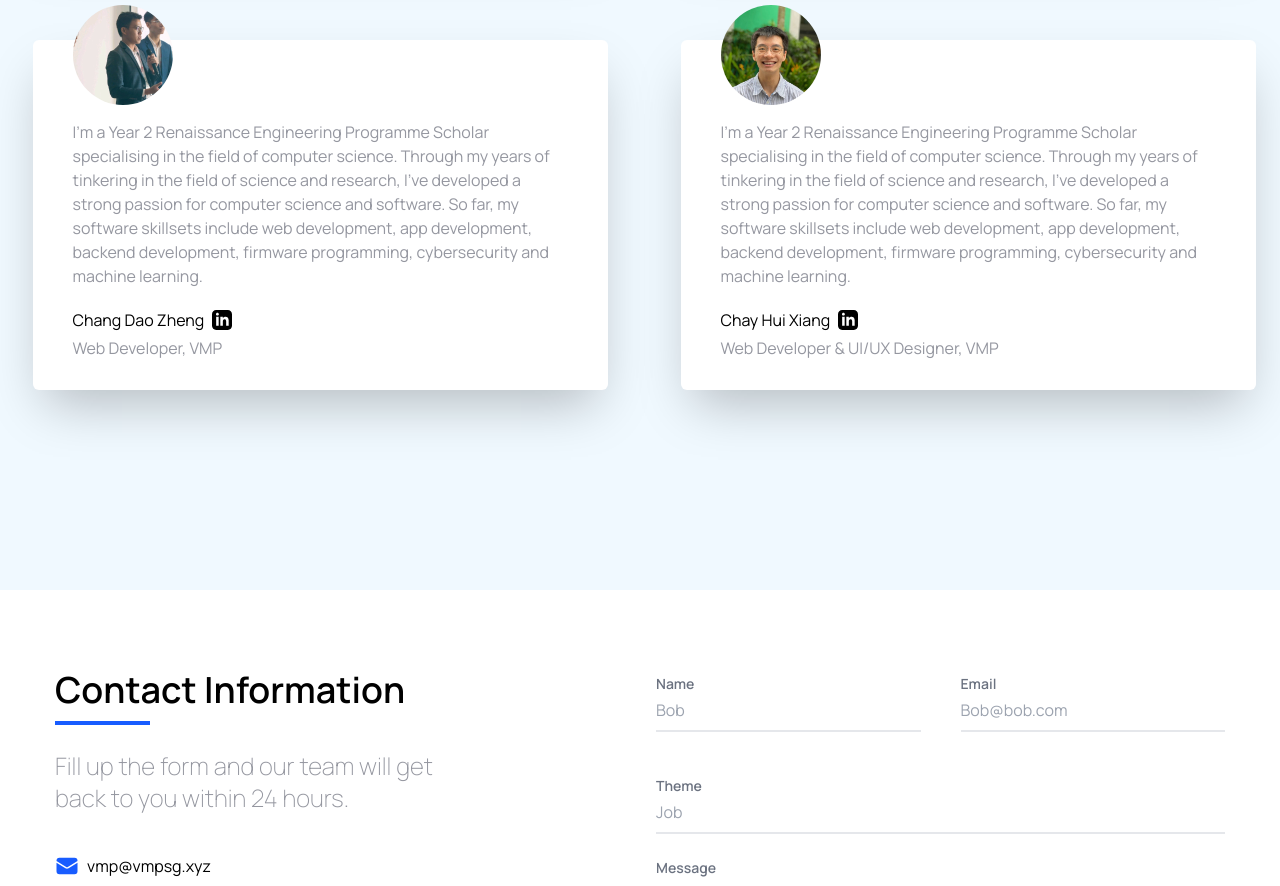
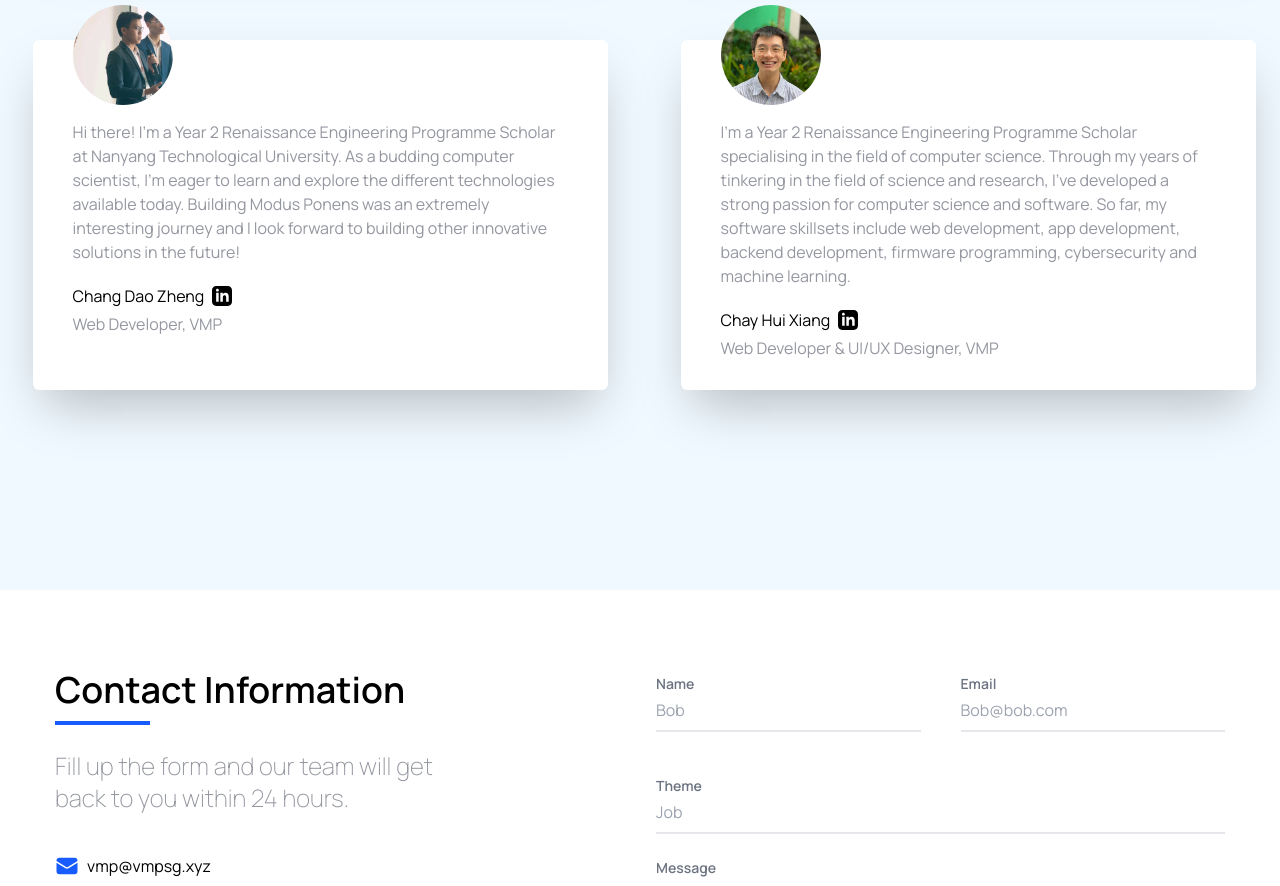
Before and after one commit to VMP-SG/PSACodeSprint2022, a Next.js app in the folder modus-ponens/: page / in a window 1280 px wide. Shown: the part 1540-2426 px from the top of the page. Built offline with nearby package versions, Linux system fonts and the light colour scheme; no server answers.

Commit message:
Description Editing

```diff
--- a/modus-ponens/components/ApprovePages/AETOSApproval.js
+++ b/modus-ponens/components/ApprovePages/AETOSApproval.js
@@ -185,7 +185,7 @@ export default function AETOSApproval({ user, id }) {
         }}
         headingText={"Approve Request"}
         bodyText={"Are you sure you want to approve the request?"}
-        rejectCount={3}
+        rejectCount={1}
         onClickButton={handleApprove}
       />
     </div>
--- a/modus-ponens/components/ApprovePages/ApproveModal.js
+++ b/modus-ponens/components/ApprovePages/ApproveModal.js
@@ -41,7 +41,7 @@ const ApproveModal = ({
               )}
             </div>
             {rejectCount && <div className="my-[20px] text-center font-secondary text-[16px]">
-              <span className="font-bold underline">{rejectCount}</span> items were rejected.
+              <span className="font-bold underline">{rejectCount}</span> {rejectCount > 1? "items were rejected": "item was rejected"}.
             </div>}
             <div className="my-[30px] text-center font-secondary text-[16px]">
               {bodyText}
--- a/modus-ponens/components/Home/CreatorSection.js
+++ b/modus-ponens/components/Home/CreatorSection.js
@@ -21,7 +21,7 @@ const LeftChild = () => {
       />
       <CreatorCard
         text={
-          "I'm a Year 2 Renaissance Engineering Programme Scholar specialising in the field of computer science. Through my years of tinkering in the field of science and research, I've developed a strong passion for computer science and software. So far, my software skillsets include web development, app development, backend development, firmware programming, cybersecurity and machine learning."
+          "Hi there! I’m a Year 2 Renaissance Engineering Programme Scholar at Nanyang Technological University. As a budding computer scientist, I’m eager to learn and explore the different technologies available today. Building Modus Ponens was an extremely interesting journey and I look forward to building other innovative solutions in the future!"
         }
         name={"Chang Dao Zheng"}
         designation={"Web Developer, VMP"}
```
